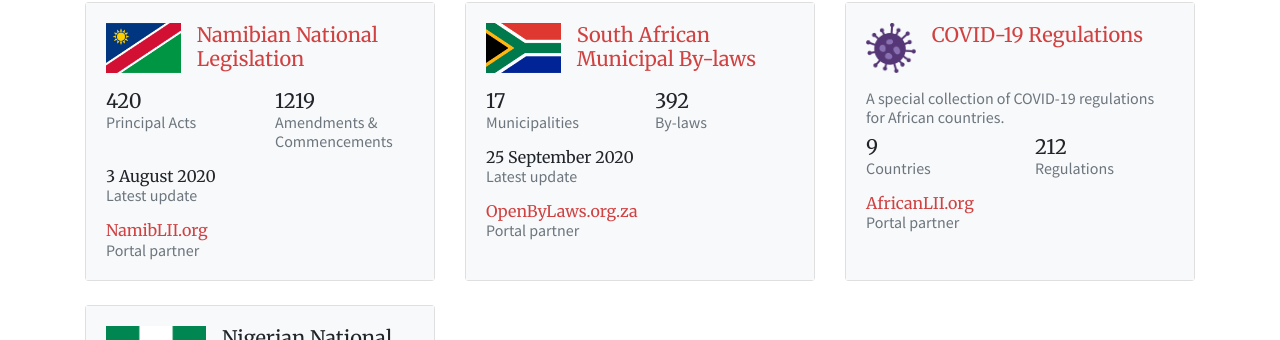
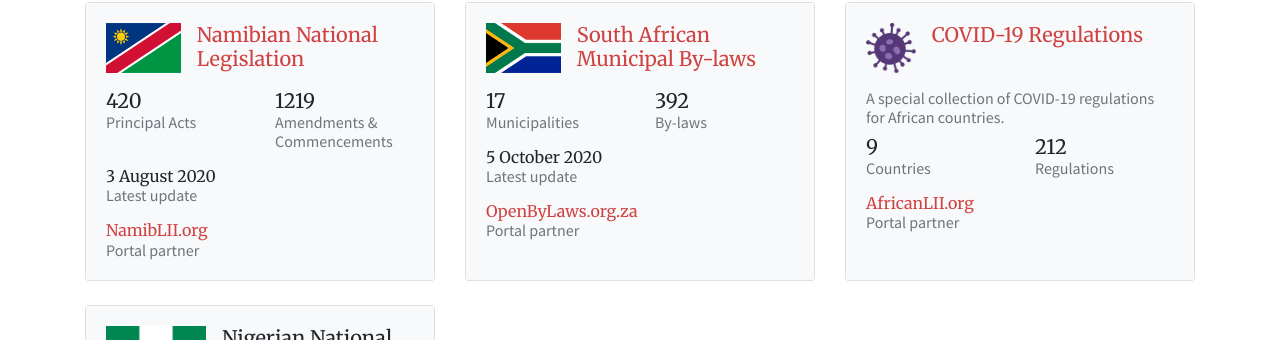
Before and after one commit to laws-africa/laws-africa.github.io, a Jekyll site: the page built from index.html, in a window 1280 px wide and 900 px high, scrolled down 531 px. Shown: the part 113-453 px from the top of the window. Built offline with Jekyll 4.4.1, drawn with Linux system fonts in a browser that asks for light colours; nearby versions of some CDN libraries.

Commit message:
Updated stats via TravisCI

```diff
--- a/_data/commons.json
+++ b/_data/commons.json
@@ -10,7 +10,7 @@
     "n_stubs": 1219
   },
   "za": {
-    "as_at_date": "2020-09-25",
+    "as_at_date": "2020-10-05",
     "n_bylaws": 392,
     "n_municipalities": 17
   }
```
